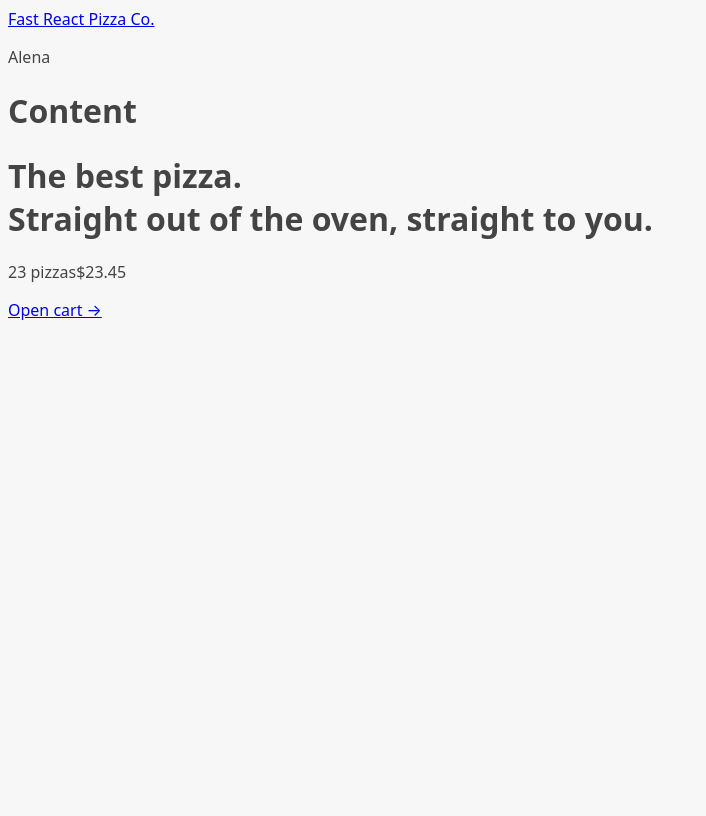
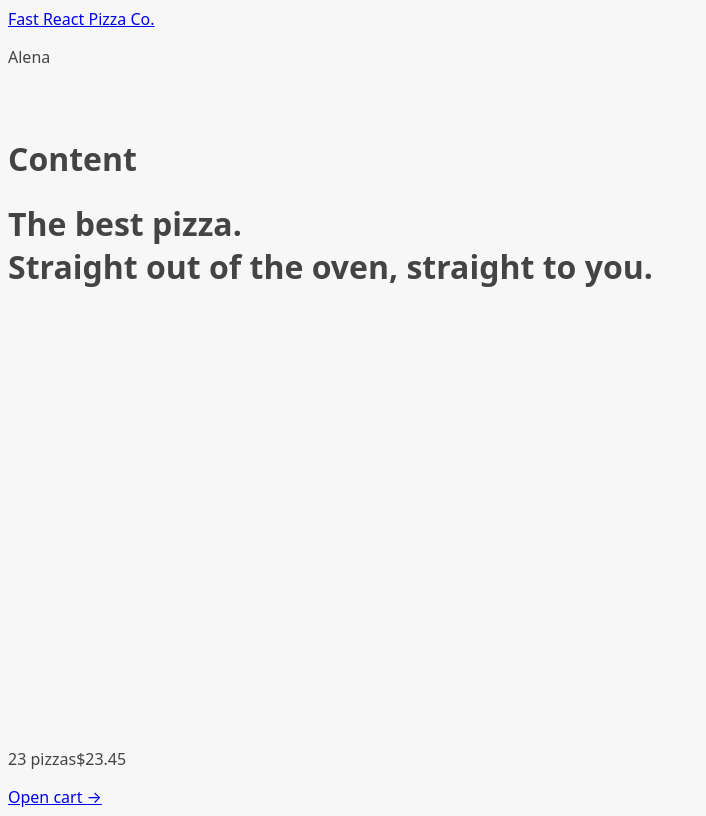
Before and after one commit to ExuLu/fast-react-pizza, a React (Vite) app: page / in a window 1280 px wide. Shown: the whole page, without its empty margins (0-706 px from the left). Built offline with nearby package versions, Linux system fonts and the light colour scheme.

Commit message:
feat: add loader for loading data

```diff
--- a/src/UI/AppLayout.jsx
+++ b/src/UI/AppLayout.jsx
@@ -1,10 +1,15 @@
 import Header from './Header';
 import CartOverview from '../features/cart/CartOverview';
-import { Outlet } from 'react-router-dom';
+import { Outlet, useNavigation } from 'react-router-dom';
+import Loader from './Loader';
 
 const AppLayout = () => {
+  const navigation = useNavigation();
+  const isLoading = navigation.state === 'loading';
+
   return (
-    <div>
+    <div className='layout'>
+      {isLoading && <Loader />}
       <Header />
       <main>
         <h1>Content</h1>
--- /dev/null
+++ b/src/UI/Loader.jsx
@@ -0,0 +1,5 @@
+const Loader = () => {
+  return <div className='loader'></div>;
+};
+
+export default Loader;
--- a/src/features/menu/Menu.jsx
+++ b/src/features/menu/Menu.jsx
@@ -4,7 +4,6 @@
 
 const Menu = () => {
   const menu = useLoaderData();
-  console.log(menu);
 
   return (
     <ul>
--- a/src/features/menu/MenuItem.jsx
+++ b/src/features/menu/MenuItem.jsx
@@ -26,7 +26,7 @@
     unitPrice: PropTypes.number,
     imageUrl: PropTypes.string,
     soldOut: PropTypes.bool,
-    ingredients: PropTypes.arrayOf(PropTypes.number),
+    ingredients: PropTypes.arrayOf(PropTypes.string),
   }),
 };
 
```
